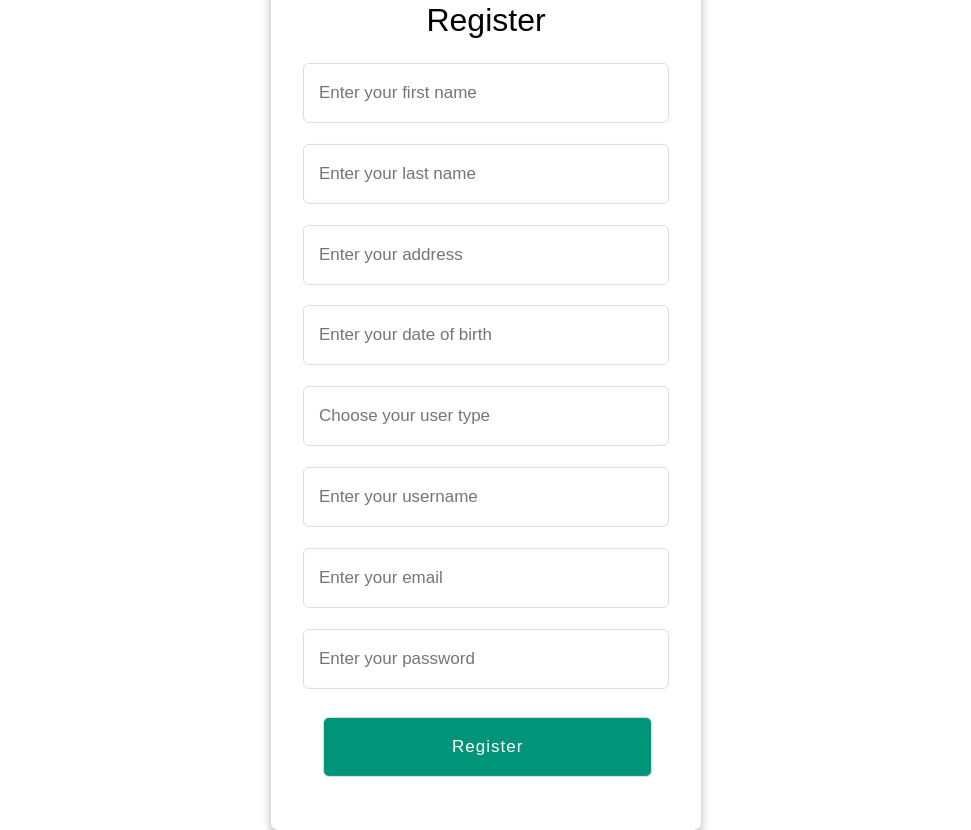
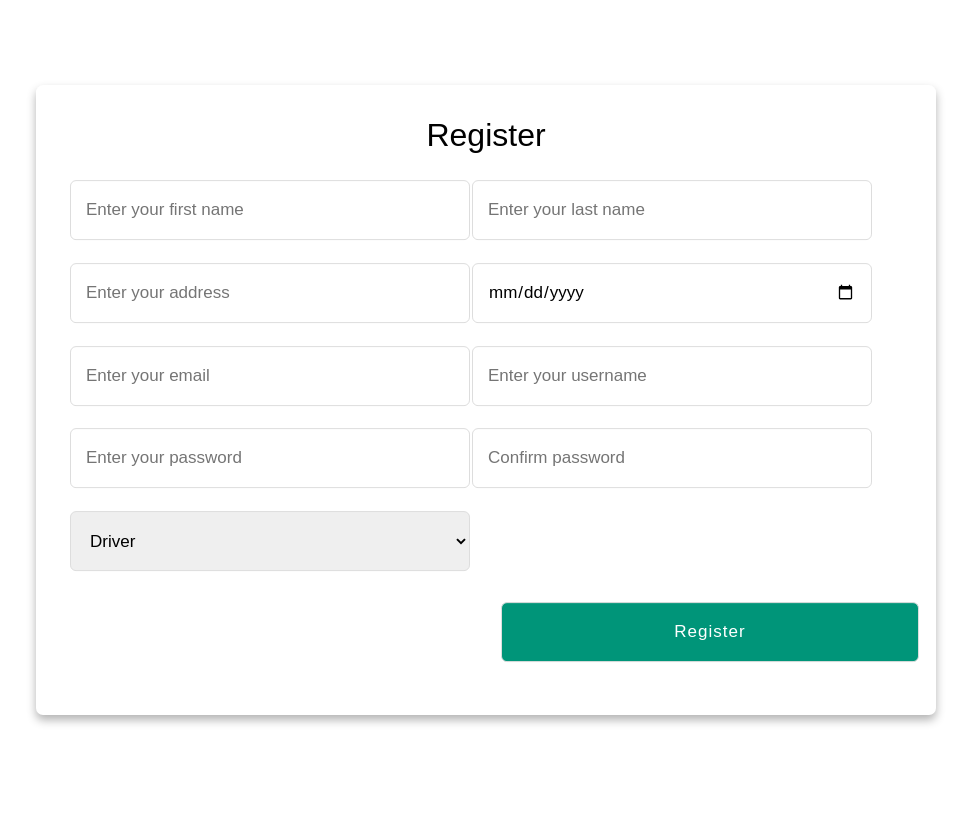
Before and after one commit to wildbohana/pvp_projekat, a React (Create React App) app in the folder ui/: page /register in a window 1280 px wide. Shown: the whole page, without its empty margins (154-1125 px from the left). After the commit the page ends 800 px from the top, so only its background shows below. Built offline with nearby package versions, Linux system fonts and the light colour scheme.

Commit message:
forma za register gotova

```diff
--- a/ui/src/Components/Auth/Login.jsx
+++ b/ui/src/Components/Auth/Login.jsx
@@ -57,7 +57,7 @@ export const Login = () => {
                 </form>
                 <div className={styles.signup}>
                     <span className={styles.signup}>Don't have an account?
-                        <a className={styles.link} href='/register'>Signup</a>
+                        <a className={styles.link} href='/register'> Sign up </a>
                     </span>
                 </div>
             </div>
--- a/ui/src/Components/Auth/Login.module.css
+++ b/ui/src/Components/Auth/Login.module.css
@@ -49,14 +49,15 @@ h1 {
     font-size: 1.2rem;
     font-weight: 500;
     letter-spacing: 1px;
-    margin-top: 1.7rem;
     cursor: pointer;
     height: 60px;
-    width: 100%;
+    width: 90%;
     padding: 0 15px;
     font-size: 17px;
     margin-top: 0.5rem;
     margin-bottom: 1.3rem;
+	margin-left: 15px;
+	margin-right: 15px;
     border: 1px solid #ddd;
     border-radius: 6px;
     outline: none;
@@ -74,3 +75,7 @@ h1 {
 .link {
     color: #009579;
 }
+
+.link:hover {
+	color: #53b4a3;
+}
--- a/ui/src/Components/Auth/Register.jsx
+++ b/ui/src/Components/Auth/Register.jsx
@@ -12,6 +12,7 @@ export const Register = () => {
     const [email, setEmail] = useState('');
 	const [username, setUsername] = useState('');
     const [password, setPassword] = useState('');
+	const [password2, setPassword2] = useState('');
     const [errorMessage, setErrorMessage] = useState('');
 
     const navigate = useNavigate();
@@ -43,36 +44,48 @@ export const Register = () => {
         navigate('/');
     }
 
-	// TODO promeni polja u formi
-	// TODO promeni da user type bude checkbox, promeni da DoB bude dateTime
     return (
         <div className={styles.container}>
             <div className={styles.form}>
                 <h1>Register</h1>
                 <form>
-                    <input type="text" className={styles['form-input']} placeholder='Enter your first name' value={firstname} onChange={(e) => setFirstName(e.target.value)} />
-                    <br />
-                    <input type="text" className={styles['form-input']} placeholder='Enter your last name' value={lastname} onChange={(e) => setLastName(e.target.value)} />
-                    <br />
-                    <input type="text" className={styles['form-input']} placeholder='Enter your address' value={address} onChange={(e) => setAddress(e.target.value)} />
-                    <br />
-                    <input type="text" className={styles['form-input']} placeholder='Enter your date of birth' value={dob} onChange={(e) => setDob(e.target.value)} />
-                    <br />
-                    <input type="text" className={styles['form-input']} placeholder='Choose your user type' value={usertype} onChange={(e) => setType(e.target.value)} />
-                    <br />
-                    <input type="text" className={styles['form-input']} placeholder='Enter your username' value={username} onChange={(e) => setUsername(e.target.value)} />
-                    <br />
-                    <input type="email" className={styles['form-input']} placeholder='Enter your email' value={email} onChange={(e) => setEmail(e.target.value)} />
-                    <br />
-                    <input type="password" className={styles['form-input']} placeholder='Enter your password' value={password} onChange={(e) => setPassword(e.target.value)} />
-                    <br />
+					<table>
+						<tr>
+							<td><input type="text" className={styles['form-input']} placeholder='Enter your first name' value={firstname} onChange={(e) => setFirstName(e.target.value)} /></td>
+							<td><input type="text" className={styles['form-input']} placeholder='Enter your last name' value={lastname} onChange={(e) => setLastName(e.target.value)} /></td>
+						</tr>
+						<tr>
+							<td><input type="text" className={styles['form-input']} placeholder='Enter your address' value={address} onChange={(e) => setAddress(e.target.value)} /></td>
+							<td><input type="date" className={styles['form-input']} placeholder='Enter your date of birth' value={dob} onChange={(e) => setDob(e.target.value)} /></td>
+						</tr>
+						<tr>
+							<td><input type="email" className={styles['form-input']} placeholder='Enter your email' value={email} onChange={(e) => setEmail(e.target.value)} /></td>
+							<td><input type="text" className={styles['form-input']} placeholder='Enter your username' value={username} onChange={(e) => setUsername(e.target.value)} /></td>
+						</tr>
+						<tr>
+							<td><input type="password" className={styles['form-input']} placeholder='Enter your password' value={password} onChange={(e) => setPassword(e.target.value)} /></td>
+							<td><input type="password" className={styles['form-input']} placeholder='Confirm password' value={password2} onChange={(e) => setPassword2(e.target.value)} /></td>
+						</tr>
+						<tr>
+							<td>
+								<select value={usertype} onChange={(e) => setType(e.target.value)}>
+									<option value="driver">Driver</option>
+									<option value="customer">Customer</option>
+								</select>
+							</td>
+						</tr>
+					</table>
+
                     <button className={styles.button} onClick={(e) => {
                         e.preventDefault();
-                        if (firstname.trim() === '' || lastname.trim() === '' ||
-							address.trim() === '' || dob.trim() === '' || usertype.trim() === '' ||
-							username.trim() === '' || email.trim() === '' || password.trim() === '') {
+                        if (firstname.trim() === '' || lastname.trim() === '' || address.trim() === '' || dob.trim() === '' || usertype.trim() === '' || username.trim() === '' || email.trim() === '' || password.trim() === '' || password2.trim() === '') {
                             setErrorMessage('Please fill input fields!');
-                        } else {
+                        }
+						// Samo na frontu se proverava da li se poklapaju lozinke
+						else if (password != password2) {
+							setErrorMessage('Passwords do not match!');
+						}
+						else {
                             handleRegister();
                             handleRegisterClick();
                             setErrorMessage('');
--- a/ui/src/Components/Auth/Register.module.css
+++ b/ui/src/Components/Auth/Register.module.css
@@ -10,7 +10,7 @@
     top: 50%;
     left: 50%;
     transform: translate(-50%, -50%);
-    max-width: 430px;
+    max-width: 900px;
     width: 100%;
     background: #fff;
     border-radius: 7px;
@@ -30,7 +30,7 @@ h1 {
 
 .form input {
     height: 60px;
-    width: 100%;
+    width: 400px;
     padding: 0 15px;
     font-size: 17px;
     margin-bottom: 1.3rem;
@@ -43,6 +43,17 @@ h1 {
     box-shadow: 0 3px 0 rgba(200, 220, 240, 0.7);
 }
 
+.form select {
+	height: 60px;
+    width: 400px;
+    padding: 0 15px;
+    font-size: 17px;
+    margin-bottom: 1.3rem;
+    border: 1px solid #ddd;
+    border-radius: 6px;
+    outline: none;
+}
+
 .button {
     color: #fff;
     background: #009579;
@@ -51,14 +62,19 @@ h1 {
     letter-spacing: 1px;
     cursor: pointer;
     height: 60px;
-    width: 90%;
+    width: 50%;
     padding: 0 15px;
     font-size: 17px;
     margin-top: 0.5rem;
     margin-bottom: 1.3rem;
+	margin-left: 15px;
+	margin-right: 15px;
     border: 1px solid #ddd;
     border-radius: 6px;
     outline: none;
+
+	position: relative;
+  	left: 50%;
 }
 
 .button:hover {
@@ -73,3 +89,7 @@ h1 {
 .link {
     color: #009579;
 }
+
+.link:hover {
+	color: #53b4a3;
+}
```
